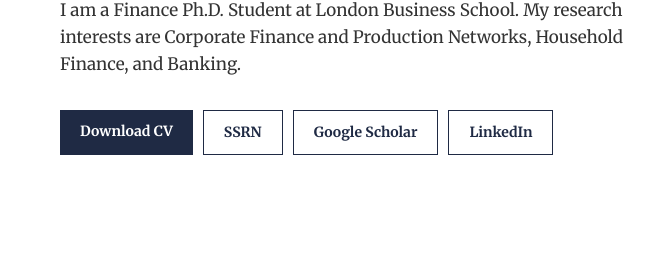
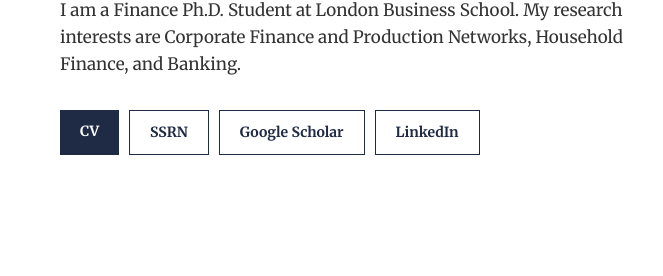
Before and after one commit to BernardoMatosMendes/bernardomatosmendes.github.io, a plain HTML site: page index.html in a window 1280 px wide. Shown: the part 306-582 px from the top of the page, 468-1131 px from the left. Drawn offline with Linux system fonts and the light colour scheme.

Commit message:
Add files via upload

```diff
--- a/index.html
+++ b/index.html
@@ -30,7 +30,7 @@
 <h1 style="margin: 0; font-size: 44px; font-weight: 300; line-height: 1.15">Bernardo Mendes</h1>
 <p style="margin: 8px 0 0; font-size: 17px; color: #555555">Finance Ph.D. Student, London Business School</p>
 <p style="margin: 24px 0 0; font-size: 17px; color: #333333">I am a Finance Ph.D. Student at London Business School. My research interests are Corporate Finance and Production Networks, Household Finance, and Banking.</p>
-<div style="margin-top: 32px; display: flex; gap: 10px; flex-wrap: wrap"><a href="https://drive.google.com/file/d/1AIg1QT3C5-K8GWnhnWMzCl68fbVCiaPV/view?usp=drive_link" target="_blank" rel="noopener" style="padding: 10px 20px; font-weight: 700; font-size: 14px; background: #1f2a44; color: #ffffff">Download CV</a><a href="https://papers.ssrn.com/sol3/cf_dev/AbsByAuth.cfm?per_id=4565642" target="_blank" rel="noopener" style="padding: 10px 20px; font-weight: 700; font-size: 14px; border: 1px solid #1f2a44; color: #1f2a44">SSRN</a><a href="https://scholar.google.com/citations?user=xc5bK5gAAAAJ&amp;hl=en" target="_blank" rel="noopener" style="padding: 10px 20px; font-weight: 700; font-size: 14px; border: 1px solid #1f2a44; color: #1f2a44">Google Scholar</a><a href="https://www.linkedin.com/in/bernardo-miguel-mendes/" target="_blank" rel="noopener" style="padding: 10px 20px; font-weight: 700; font-size: 14px; border: 1px solid #1f2a44; color: #1f2a44">LinkedIn</a></div>
+<div style="margin-top: 32px; display: flex; gap: 10px; flex-wrap: wrap"><a href="cv.pdf" target="_blank" rel="noopener" style="padding: 10px 20px; font-weight: 700; font-size: 14px; background: #1f2a44; color: #ffffff">CV</a><a href="https://papers.ssrn.com/sol3/cf_dev/AbsByAuth.cfm?per_id=4565642" target="_blank" rel="noopener" style="padding: 10px 20px; font-weight: 700; font-size: 14px; border: 1px solid #1f2a44; color: #1f2a44">SSRN</a><a href="https://scholar.google.com/citations?user=xc5bK5gAAAAJ&amp;hl=en" target="_blank" rel="noopener" style="padding: 10px 20px; font-weight: 700; font-size: 14px; border: 1px solid #1f2a44; color: #1f2a44">Google Scholar</a><a href="https://www.linkedin.com/in/bernardo-miguel-mendes/" target="_blank" rel="noopener" style="padding: 10px 20px; font-weight: 700; font-size: 14px; border: 1px solid #1f2a44; color: #1f2a44">LinkedIn</a></div>
 </div>
 </section>
 <section style="margin-top: 88px; display: flex; gap: 64px; flex-wrap: wrap">
```
Also changed, not shown: 1 other file.
